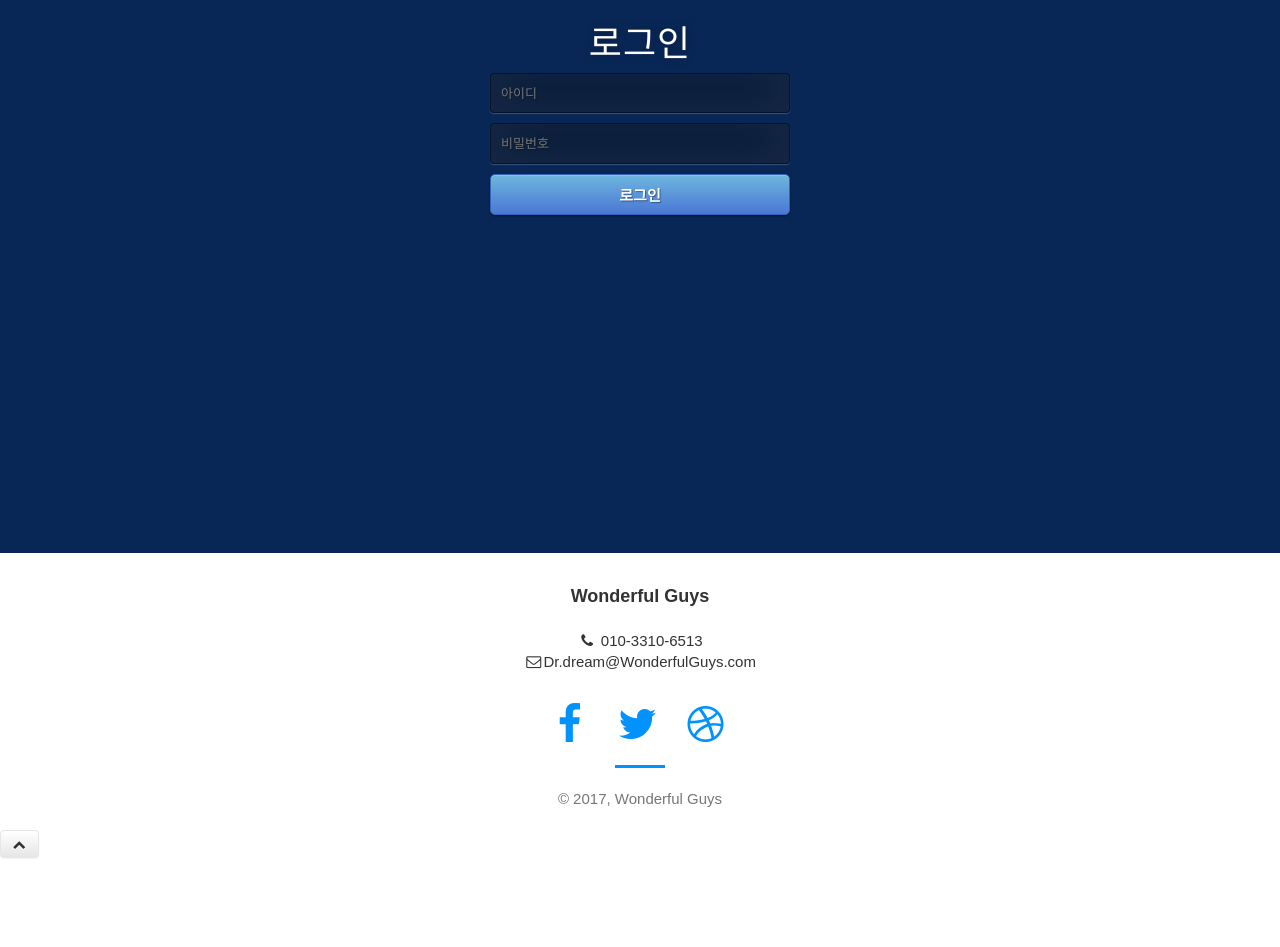
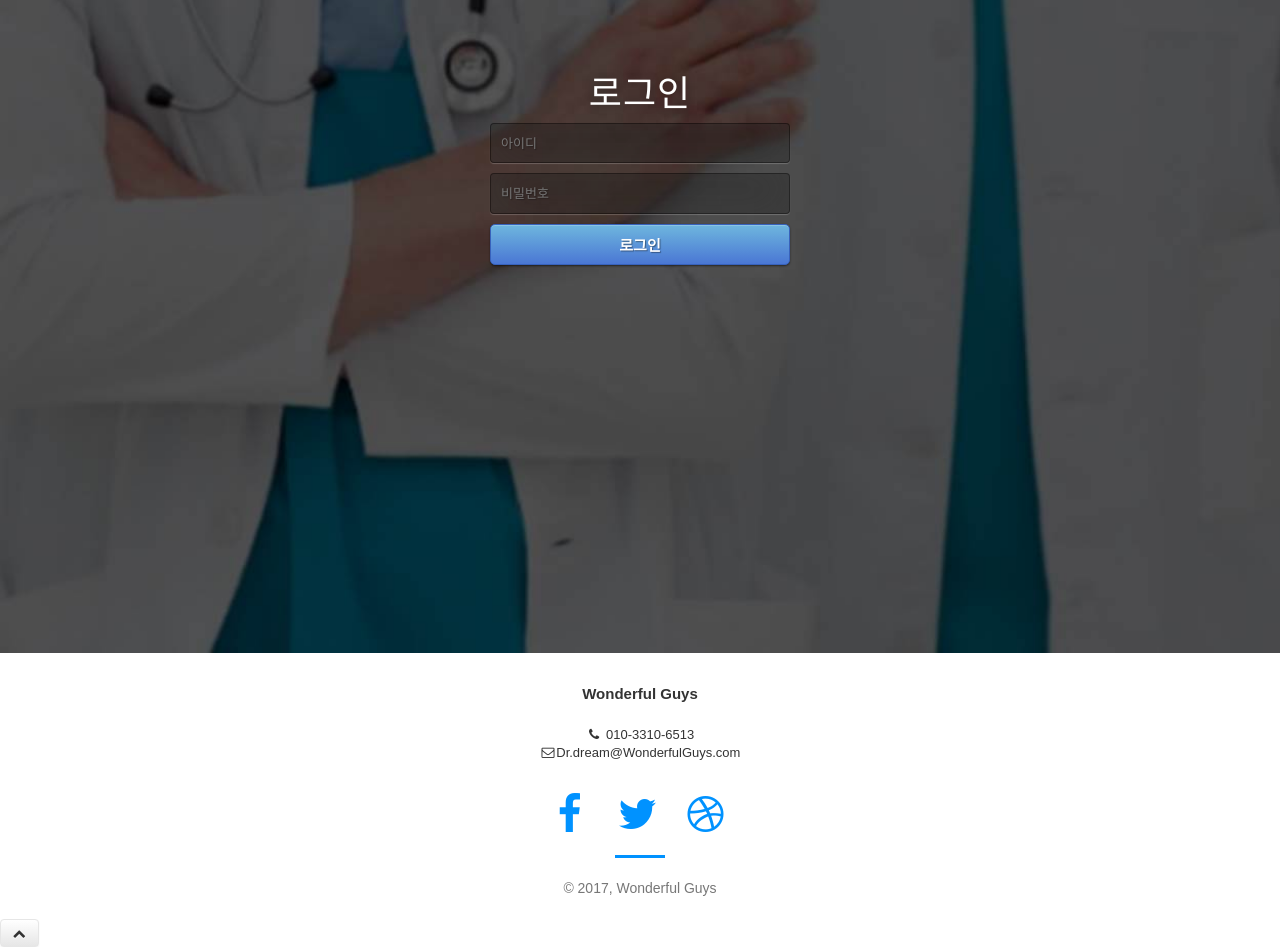
Before and after one commit to parkcoach/Hanium, a website: page login.html in a window 1280 px wide. Shown: the part 247-1194 px from the top of the page. Before the commit the page ends 1130 px from the top, so only its background shows below. Drawn offline with nearby package versions, Linux system fonts and the light colour scheme.

Commit message:
login_end

```diff
--- a/css/login.css
+++ b/css/login.css
@@ -11,12 +11,17 @@
 
 * { -webkit-box-sizing:border-box; -moz-box-sizing:border-box; -ms-box-sizing:border-box; -o-box-sizing:border-box; box-sizing:border-box; }
 
-html { width: 100%; height:800px; }
+html { width: 100%; height:900px; }
 
 body {
-  /*background: #092756;*/
+  background-repeat: no-repeat;
+  background-size: cover;
+  position: relative;
+  min-height: auto;
+  -o-background-size: cover;
+  background-image: url('../img/login_pic.jpg');
     width: 100%;
-	height:800px;
+	height:900px;
 	font-family: 'Open Sans', sans-serif;
 
 	/*background: -moz-radial-gradient(0% 100%, ellipse cover, rgba(104,128,138,.4) 10%,rgba(138,114,76,0) 40%),-moz-linear-gradient(top,  rgba(57,173,219,.25) 0%, rgba(42,60,87,.4) 100%), -moz-linear-gradient(-45deg,  #670d10 0%, #092756 100%);
@@ -37,15 +42,15 @@ body {
 .login h1 { color: #fff; text-shadow: 0 0 10px rgba(0,0,0,0.3); letter-spacing:1px; text-align:center; }
 
 #login{
-    background: #092756;
+    /*background: #092756;*/
     width:100%;
-    height:800px;
+    height:900px;
     margin-bottom: 30px;
 }
 
 #footer{
   width:100%;
-  height: 300px;
+  height: 100px;
 }
 
 input {
--- a/login.html
+++ b/login.html
@@ -94,14 +94,16 @@
   </div>
 </div>
 
+
+
 <div id="footer">
         <footer>
               <div class="container" style="font-family:Arial;">
                   <div class="row">
                       <div class="col-lg-10 col-lg-offset-1 text-center">
-                          <p style="font-size:18px"><strong>Wonderful Guys</strong>
+                          <p style="font-size:15px"><strong>Wonderful Guys</strong>
                           </p>
-                          <ul class="list-unstyled" style="font-size:15px;">
+                          <ul class="list-unstyled" style="font-size:13px;">
                               <li><i class="fa fa-phone fa-fw"></i> 010-3310-6513</li>
                               <li><i class="fa fa-envelope-o fa-fw"></i>Dr.dream@WonderfulGuys.com</li>
                           </ul>
@@ -118,13 +120,15 @@
                               </li>
                           </ul>
                           <hr class="small">
-                          <p class="text-muted" style="font-size:15px;">&copy; 2017, Wonderful Guys</p>
+                          <p class="text-muted" style="font-size:14px;">&copy; 2017, Wonderful Guys</p>
                       </div>
                   </div>
               </div>
               <a id="to-top" href="#top" class="btn btn-dark btn-lg"><i class="fa fa-chevron-up fa-fw fa-1x"></i></a>
           </footer>
 </div>
+
+
       <!-- jQuery -->
       <script src="vendor/jquery/jquery.min.js"></script>
 
```
Also changed, not shown: img/login_pic.jpg (added).
